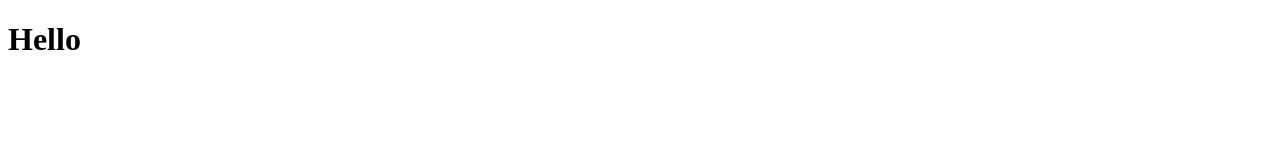
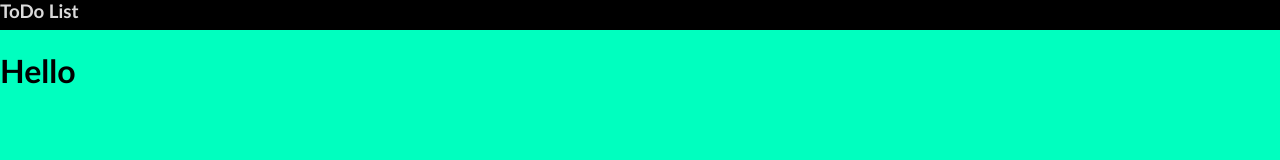
Before and after one commit to Hermes-Francisco/ToDo-List, a website: page view/index.html in a window 1280 px wide. Drawn offline with Linux system fonts and the light colour scheme.

Commit message:
style.css

```diff
--- a/view/index.html
+++ b/view/index.html
@@ -7,7 +7,13 @@
         <meta http-equiv="Content-Type" content="text/html; charset=UTF-8">
     </head>
     <body>
-        <h1>Hello</h1>
+        <div id="navbar">
+            <h3>ToDo List</h3>
+        </div>
+        <div id="corpo">
+            <h1>Hello</h1>
+        </div>
+
     </body>
     <script src="/view/logic.js"></script>
 </html>
--- a/view/style.css
+++ b/view/style.css
@@ -0,0 +1,26 @@
+body{
+    font-family: Calibri;
+}
+
+#navbar{
+    position: fixed;
+    background-color: black;
+    width: 100%;
+    height: 30px;
+    top:0;
+    left:0;
+    z-index:1;
+    border: 0;
+    color:rgba(255, 255, 255, 0.856)
+}
+#navbar, h3{
+    display: inline;
+}
+#corpo{
+    width: 100vw;
+    height: calc(100vh - 30px);
+    background-color: rgb(0, 255, 191);
+    position: absolute;
+    left: 0;
+    top: 30px;
+}
```
